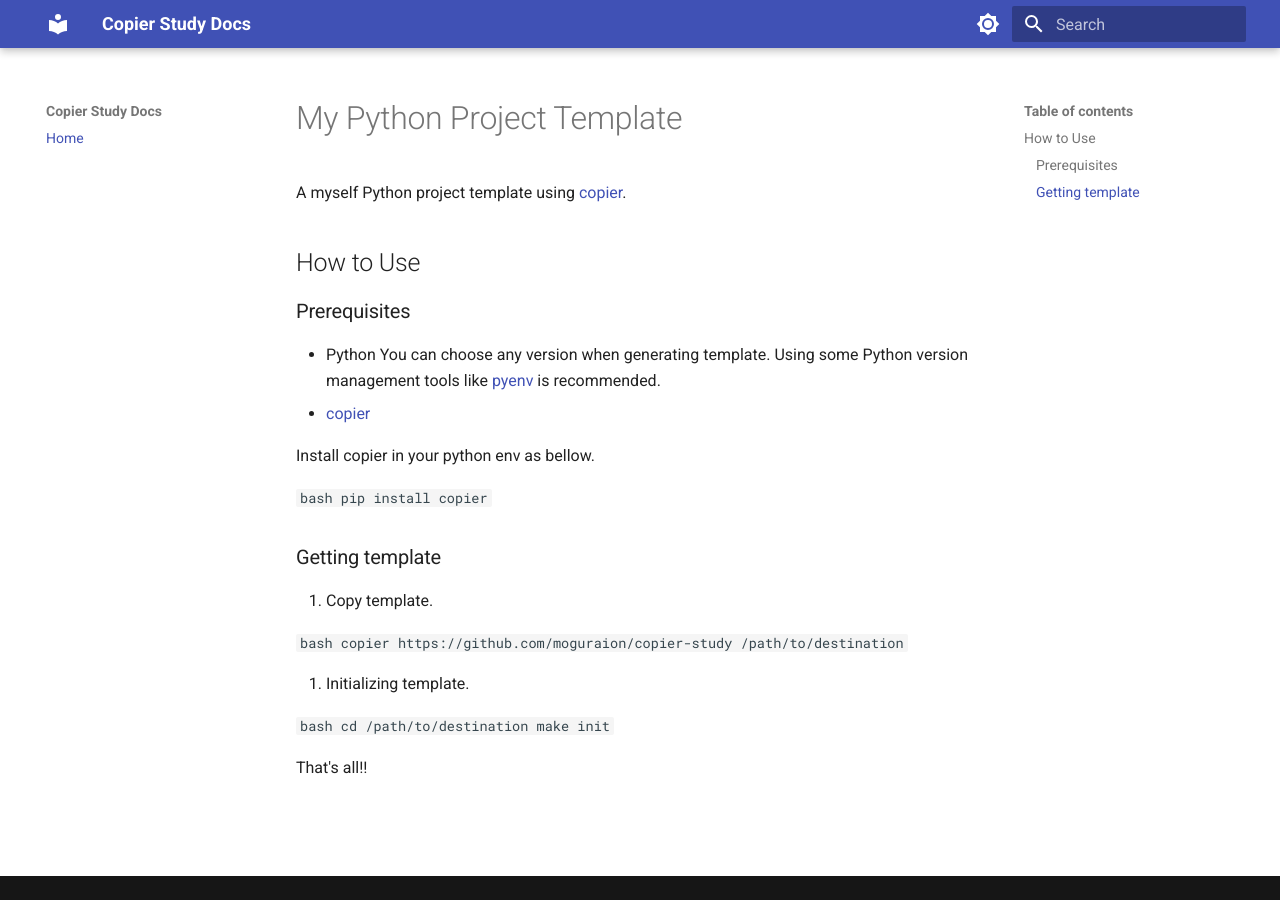
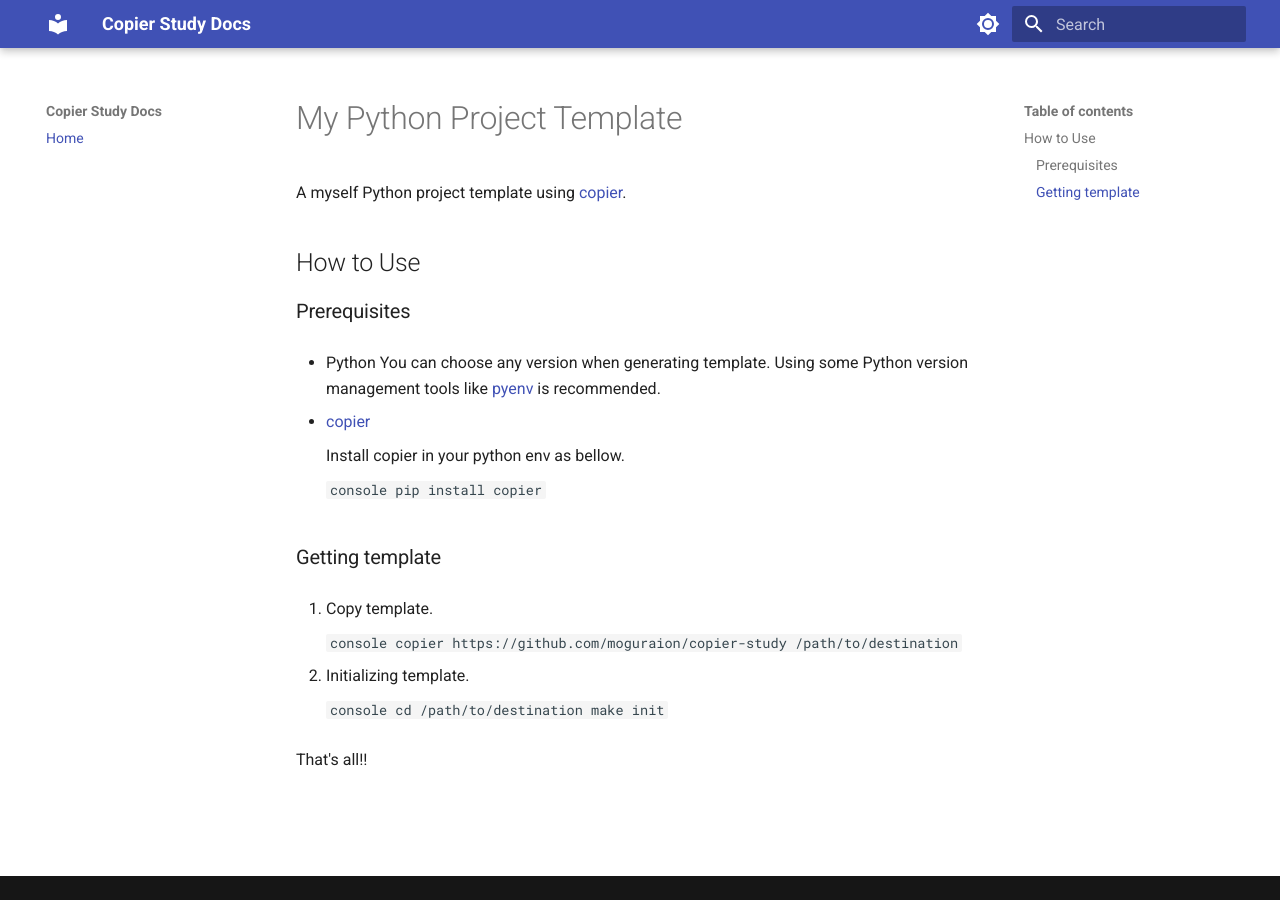
Before and after one commit to moguraion/copier-study, an MkDocs documentation site: the page built from docs/index.md, in a window 1280 px wide. Built offline with MkDocs 1.6.1 and Material for MkDocs 9.7.7, drawn with Linux system fonts in a browser that asks for light colours.

Commit message:
fix document block

````diff
--- a/docs/index.md
+++ b/docs/index.md
@@ -8,27 +8,28 @@ A myself Python project template using [copier](https://github.com/copier-org/co
 
 - Python
   You can choose any version when generating template. Using some Python version management tools like [pyenv](https://github.com/pyenv/pyenv) is recommended.
+
 - [copier](https://github.com/copier-org/copier)
 
-  Install copier in your python env as bellow.
+    Install copier in your python env as bellow.
 
-  ```bash
-  pip install copier
-  ```
+    ```console
+    pip install copier
+    ```
 
 ### Getting template
 
 1. Copy template.
 
-   ```bash
-   copier https://github.com/moguraion/copier-study /path/to/destination
-   ```
+    ```console
+    copier https://github.com/moguraion/copier-study /path/to/destination
+    ```
 
 2. Initializing template.
 
-   ```bash
-   cd /path/to/destination
-   make init
-   ```
+    ```console
+    cd /path/to/destination
+    make init
+    ```
 
 That's all!!
````
